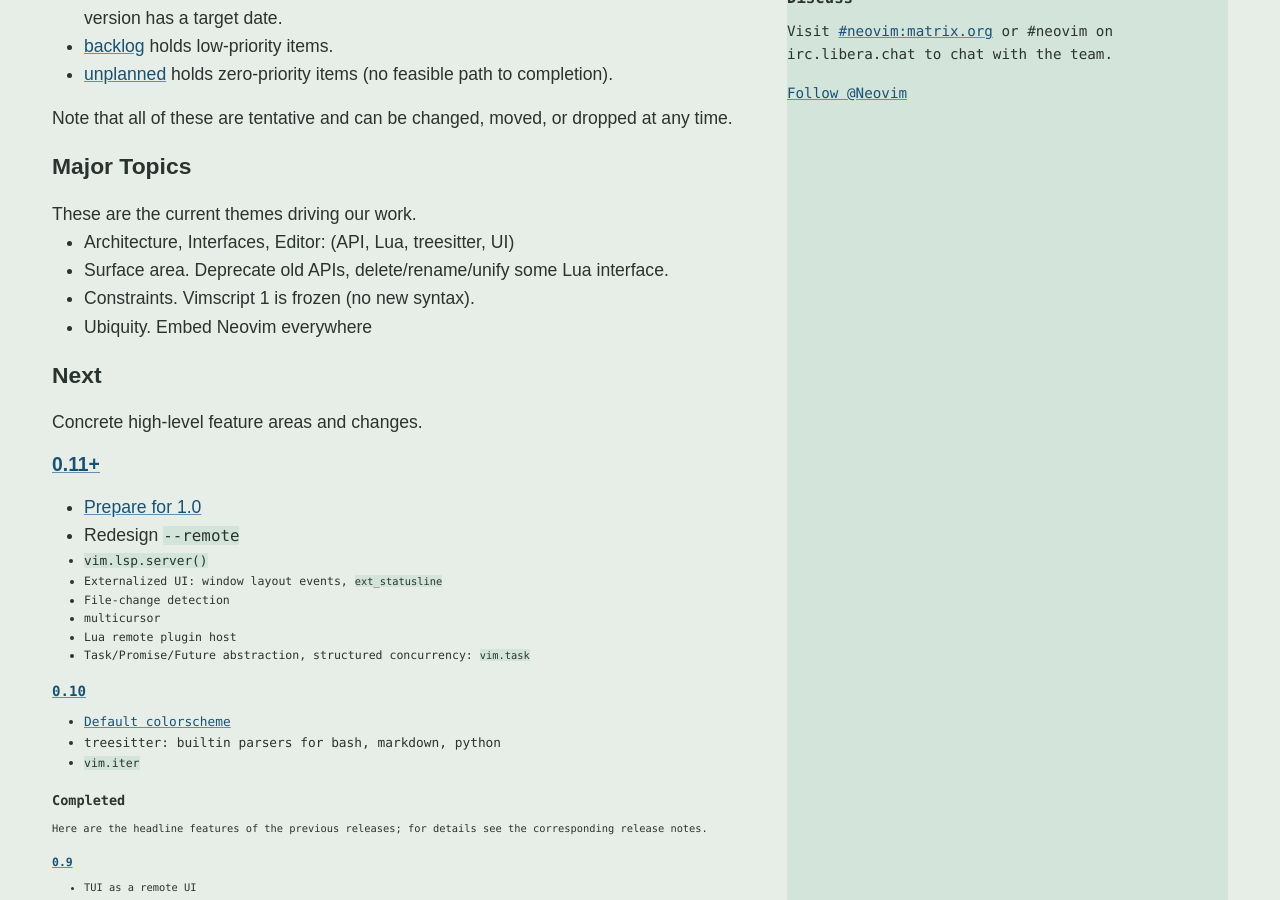
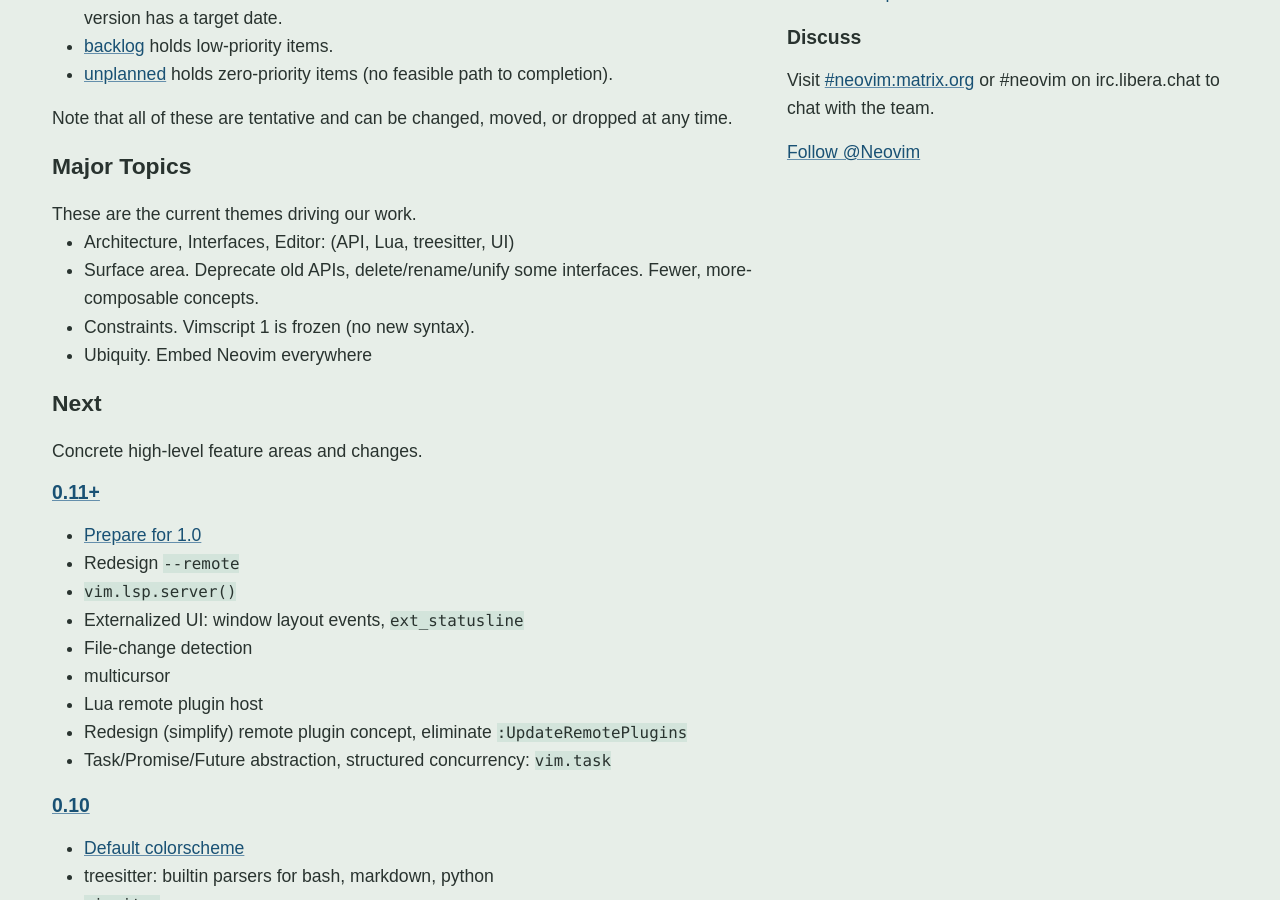
Before and after one commit to neovim/neovim.github.io, a Jekyll site: the page built from roadmap.html, in a window 1280 px wide and 900 px high, scrolled down 283 px. Built offline with Jekyll 4.4.1, drawn with Linux system fonts in a browser that asks for light colours; comment, search, counter and statistics services are not loaded.

Commit message:
vision, roadmap

```diff
--- a/charter.html
+++ b/charter.html
@@ -27,6 +27,7 @@
   <li>Enable new contributors, remove barriers to entry.</li>
   <li>Unblock plugin authors.</li>
   <li>Deliver a first-class Lua interface, as an alternative to Vimscript.</li>
+  <li>Favor composability (long-term thinking) instead of new, incompatible concepts (short-term thinking).</li>
   <li>Leverage ongoing Vim development.</li>
   <li>Optimize "out of the box", for new users but especially regular users.</li>
   <li>Deliver a consistent cross-platform experience, targeting all libuv-supported platforms.</li>
--- a/roadmap.html
+++ b/roadmap.html
@@ -27,7 +27,7 @@
 
 <ul>
   <li>Architecture, Interfaces, Editor: (API, Lua, treesitter, UI)</li>
-  <li>Surface area. Deprecate old APIs, delete/rename/unify some Lua interface.</li>
+  <li>Surface area. Deprecate old APIs, delete/rename/unify some interfaces. Fewer, more-composable concepts.</li>
   <li>Constraints. Vimscript 1 is frozen (no new syntax).</li>
   <li>Ubiquity. Embed Neovim everywhere</li>
 </ul>
@@ -40,20 +40,21 @@
 <h3><a href="https://github.com/neovim/neovim/milestone/41">0.11+</a></h3>
 <ul>
   <li><a href="https://github.com/neovim/neovim/issues/20451">Prepare for 1.0</a></li>
-  <li>Redesign <code>--remote<code></li>
-  <li><code>vim.lsp.server()<code></li>
+  <li>Redesign <code>--remote</code></li>
+  <li><code>vim.lsp.server()</code></li>
   <li>Externalized UI: window layout events, <code>ext_statusline</code></li>
   <li>File-change detection</li>
   <li>multicursor</li>
   <li>Lua remote plugin host</li>
-  <li>Task/Promise/Future abstraction, structured concurrency: <code>vim.task<code></li>
+  <li>Redesign (simplify) remote plugin concept, eliminate <code>:UpdateRemotePlugins</code></li>
+  <li>Task/Promise/Future abstraction, structured concurrency: <code>vim.task</code></li>
 </ul>
 
 <h3><a href="https://github.com/neovim/neovim/milestone/36">0.10</a></h3>
 <ul>
   <li><a href="https://github.com/neovim/neovim/pull/26334">Default colorscheme</a></li>
   <li>treesitter: builtin parsers for bash, markdown, python</li>
-  <li><code>vim.iter<code></li>
+  <li><code>vim.iter</code></li>
 </ul>
 
 <h2>Completed</h2>
```
